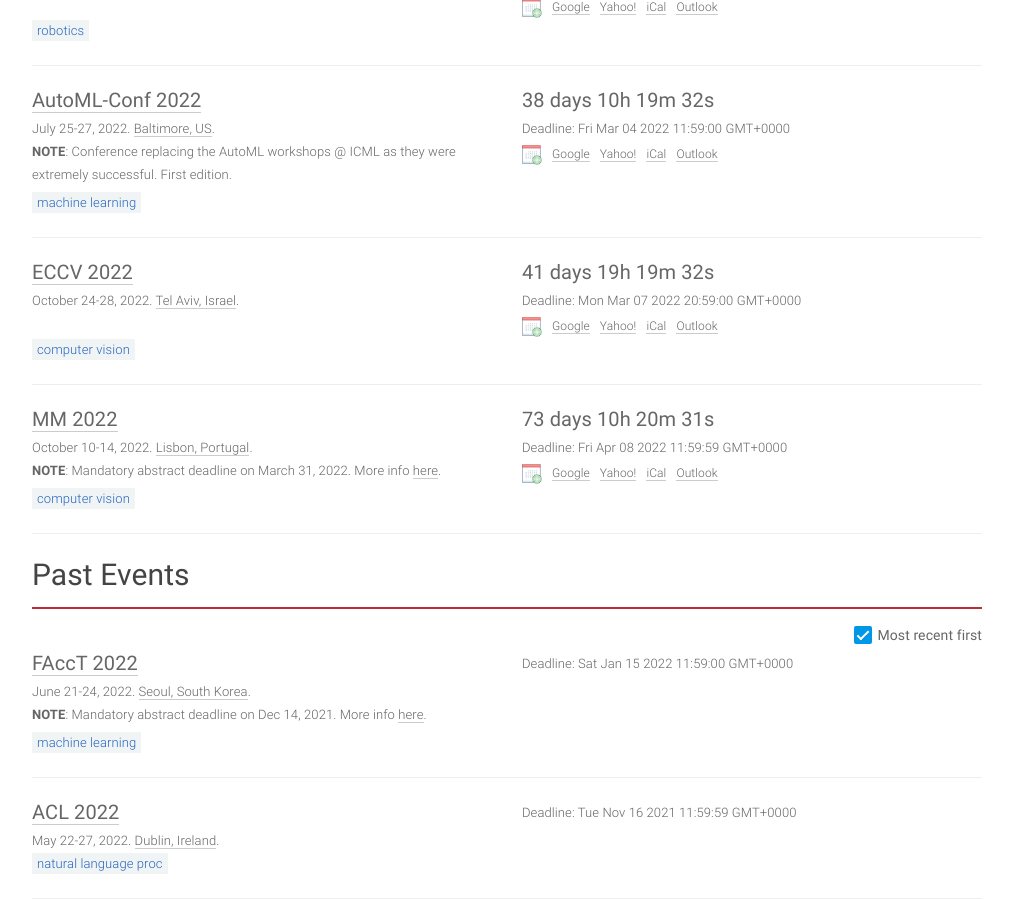
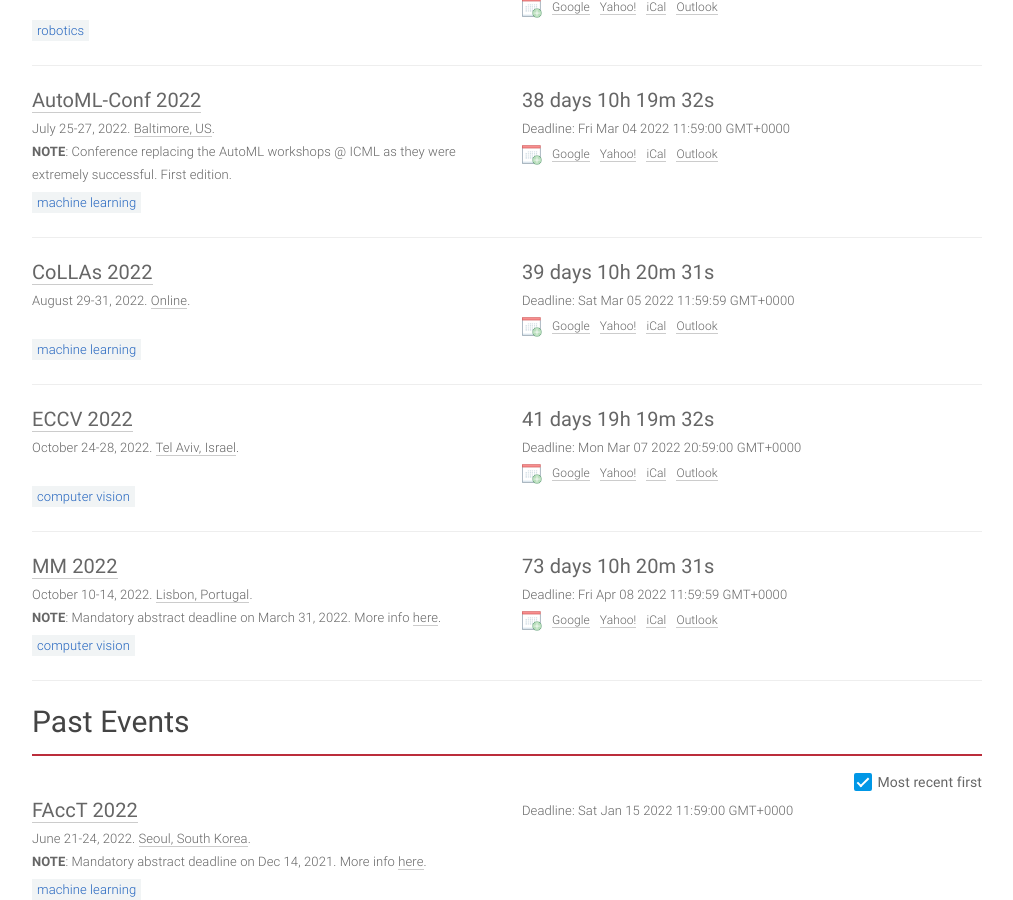
Before and after one commit to paperswithcode/ai-deadlines, a Jekyll site: the page built from index.html, in a window 1280 px wide and 900 px high, scrolled down 1291 px. Shown: the whole window, without its empty margins (133-1146 px from the left). Built offline with Jekyll 4.4.1, drawn with Linux system fonts in a browser that asks for light colours; comment, search, counter and statistics services are not loaded.

Commit message:
Add CoLLAs 2022

```diff
--- a/_data/conferences.yml
+++ b/_data/conferences.yml
@@ -1,4 +1,15 @@
 ---
+- title: CoLLAs
+  year: 2022
+  id: collas22
+  link: https://lifelong-ml.cc
+  deadline: '2022-03-04 23:59:59'
+  abstract_deadline: '2022-03-01 23:59:59'
+  timezone: UTC-12
+  date: August 29-31, 2022
+  place: Online
+  sub: ML
+
 - title: UAI
   year: 2022
   id: uai22
```
